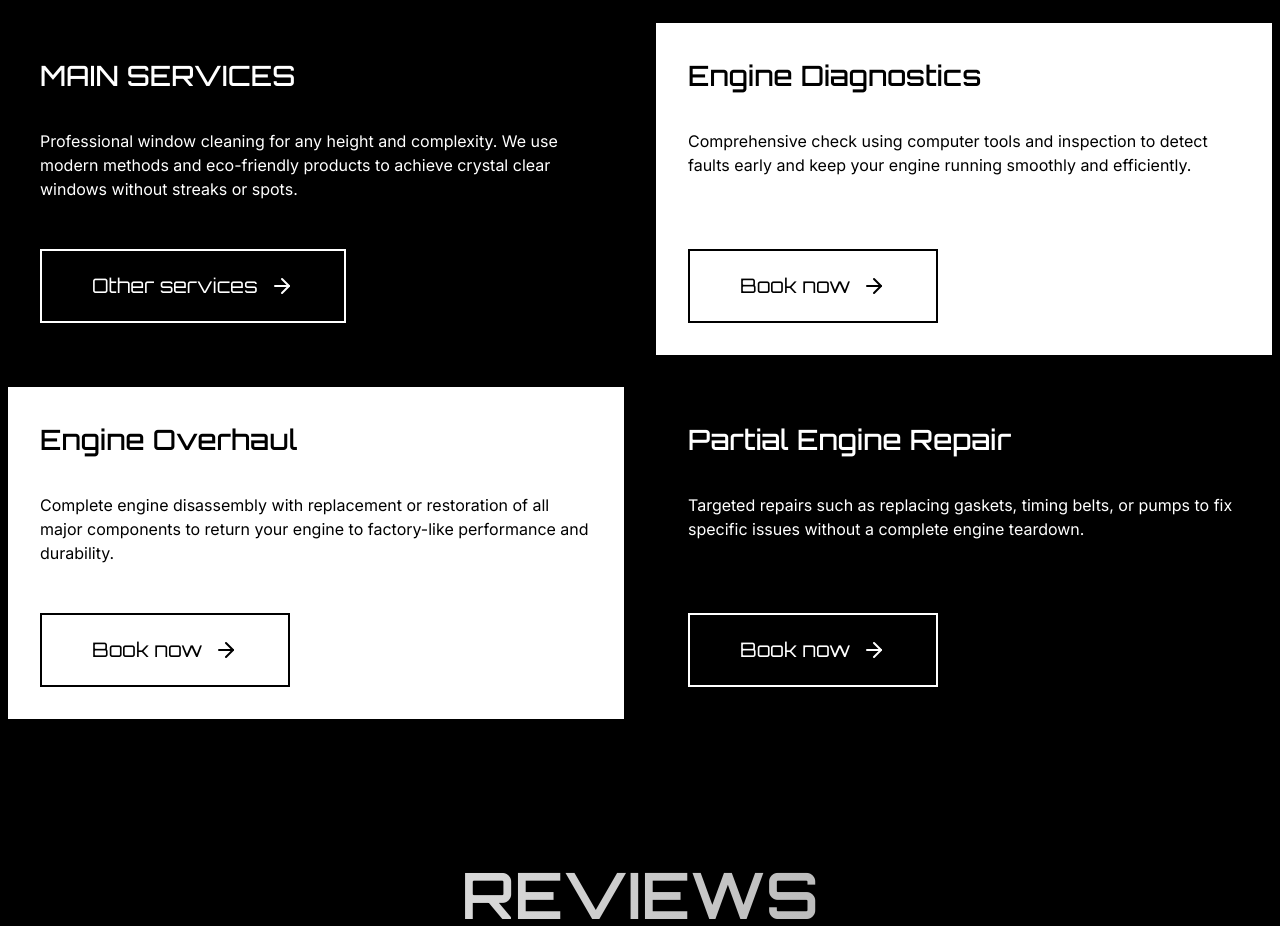
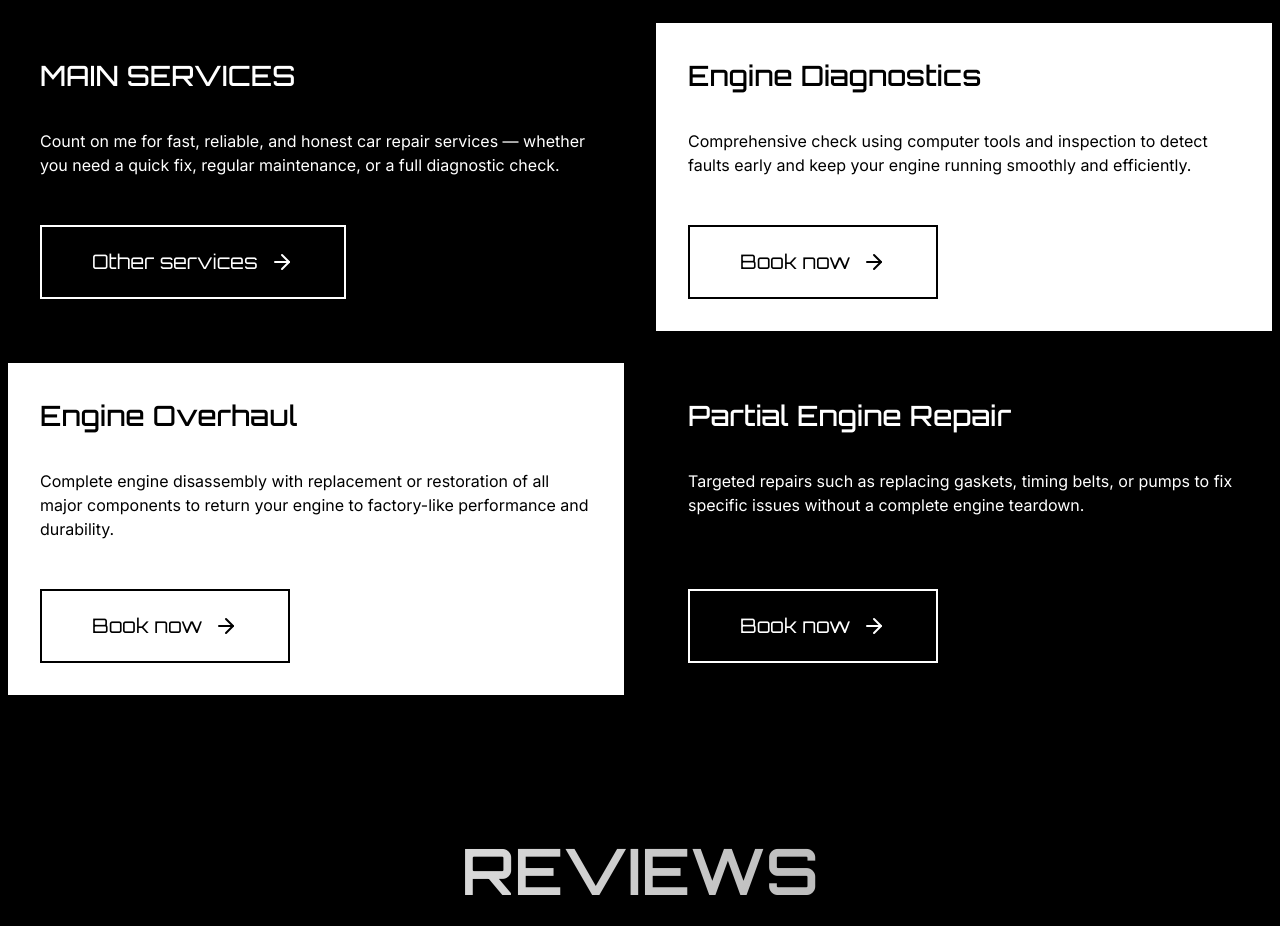
Before and after one commit to TetraQuadra/service-landing, a Next.js app: page / in a window 1280 px wide. Shown: the part 1380-2306 px from the top of the page. Built offline with nearby package versions, Linux system fonts and the light colour scheme.

Commit message:
ayy lmao

```diff
--- a/src/sections/MainServices.tsx
+++ b/src/sections/MainServices.tsx
@@ -8,7 +8,7 @@ const MainServices = () => {
     const services = [
         {
             title: "MAIN SERVICES",
-            description: "Professional window cleaning for any height and complexity. We use modern methods and eco-friendly products to achieve crystal clear windows without streaks or spots.",
+            description: "Count on me for fast, reliable, and honest car repair services — whether you need a quick fix, regular maintenance, or a full diagnostic check.",
             link: "/other-services",
         },
         {
```
